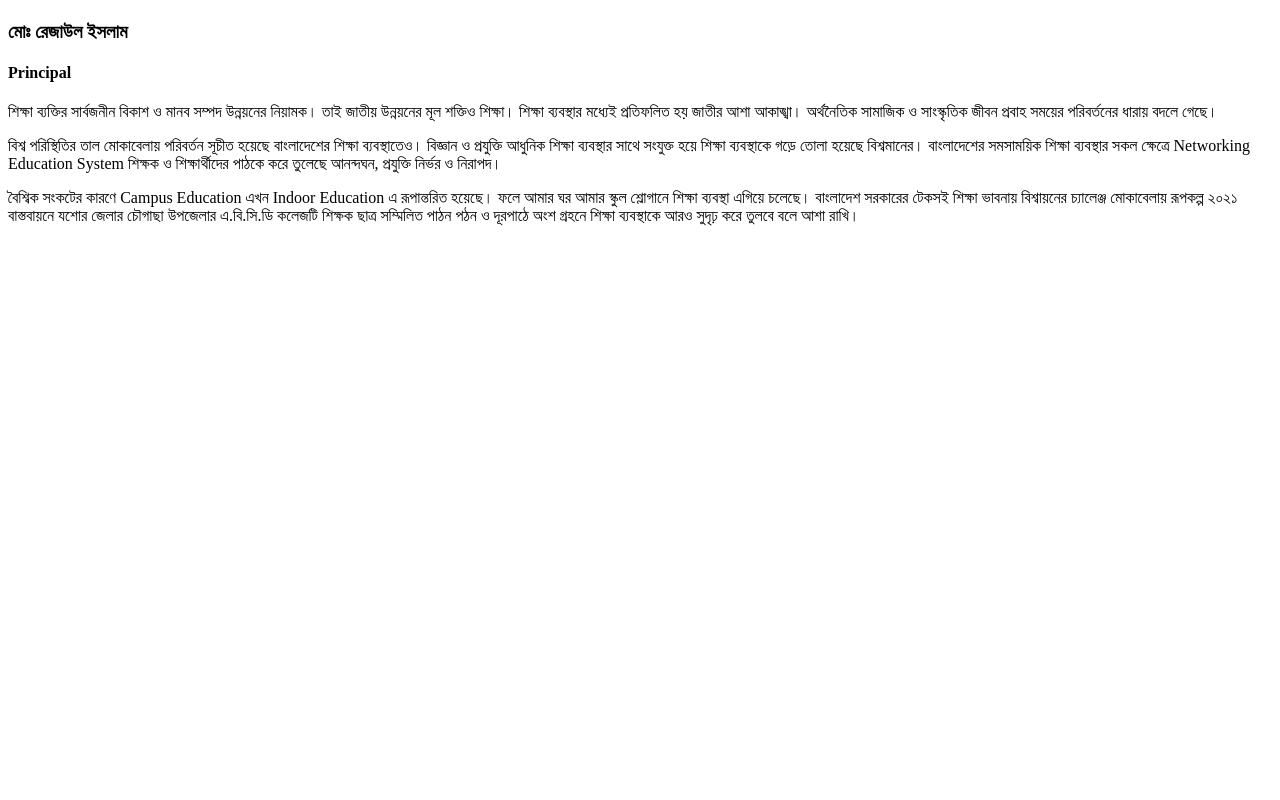
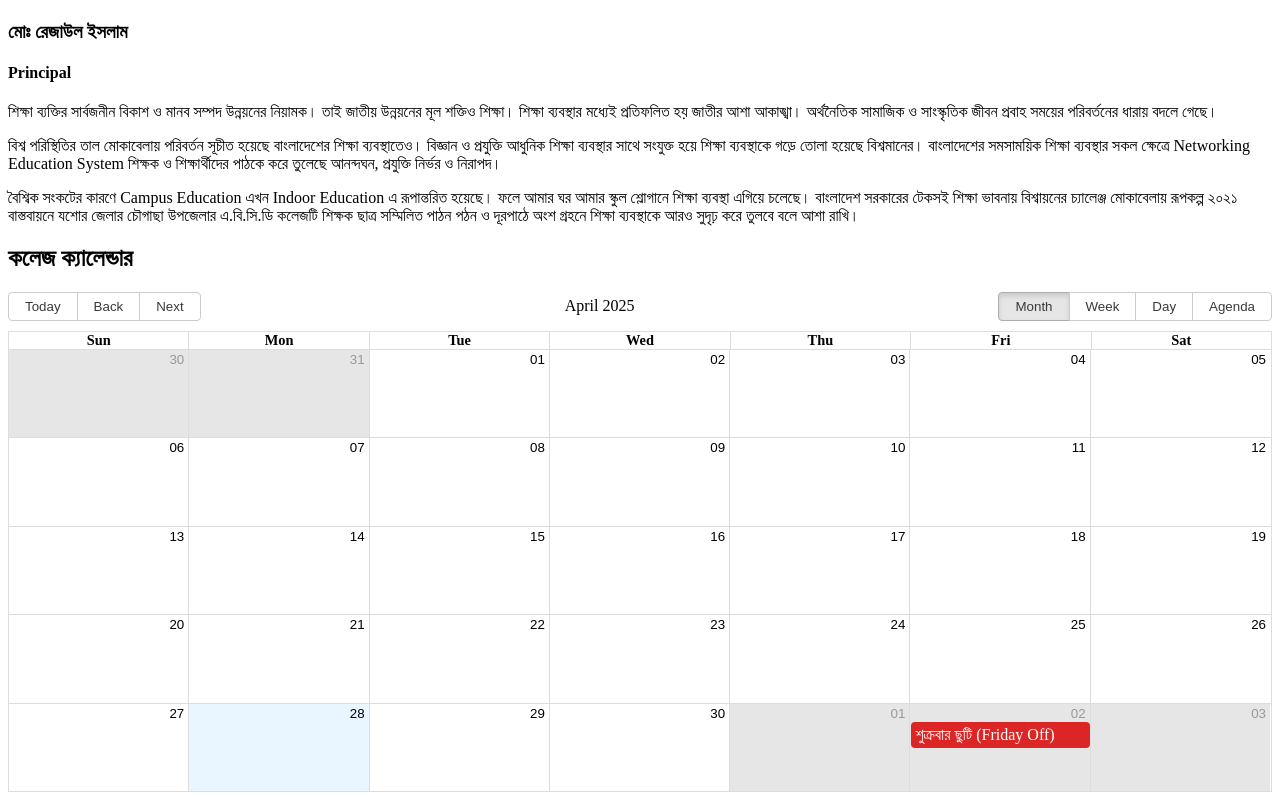
Before and after one commit to ekramul28/Abcd-collage-fontend-webApp, a Next.js app: page /home/PrincipalMessageSection in a window 1280 px wide. Shown: the part 319-1119 px from the top of the page. Before the commit the page ends 800 px from the top, so only its background shows below. Built offline with nearby package versions, Linux system fonts and the light colour scheme.

Commit message:
adding collage celander and princepal message

```diff
--- a/package.json
+++ b/package.json
@@ -18,6 +18,7 @@
     "@radix-ui/react-slot": "^1.2.0",
     "class-variance-authority": "^0.7.1",
     "clsx": "^2.1.1",
+    "date-fns": "^4.1.0",
     "framer-motion": "^12.9.2",
     "jspdf": "^3.0.1",
     "lucide-react": "^0.503.0",
@@ -25,6 +26,7 @@
     "next-themes": "^0.4.6",
     "nodemailer": "^6.10.1",
     "react": "^19.0.0",
+    "react-big-calendar": "^1.18.0",
     "react-dom": "^19.0.0",
     "react-hook-form": "^7.56.1",
     "tailwind-merge": "^3.2.0",
@@ -35,6 +37,7 @@
     "@tailwindcss/postcss": "^4",
     "@types/node": "^20",
     "@types/react": "^19",
+    "@types/react-big-calendar": "^1.16.1",
     "@types/react-dom": "^19",
     "eslint": "^9",
     "eslint-config-next": "15.3.1",
--- a/src/app/globals.css
+++ b/src/app/globals.css
@@ -1,5 +1,18 @@
 @import "tailwindcss";
 @import "tw-animate-css";
+
+/* In your global CSS if needed */
+.rbc-calendar {
+  font-family: "Inter", sans-serif;
+}
+
+.rbc-event {
+  background-color: #1d4ed8;
+  color: white;
+  padding: 2px 4px;
+  border-radius: 4px;
+  font-size: 0.85rem;
+}
 
 @font-face {
   font-family: "HindSiliguri";
--- a/src/pages/home/CollegeCalendarSection.tsx
+++ b/src/pages/home/CollegeCalendarSection.tsx
@@ -1,80 +1,117 @@
 "use client";
+/* eslint-disable @typescript-eslint/no-require-imports */
+import React, { useEffect, useState } from "react";
+import { Calendar, dateFnsLocalizer, Event } from "react-big-calendar";
+import format from "date-fns/format";
+import parse from "date-fns/parse";
+import startOfWeek from "date-fns/startOfWeek";
+import getDay from "date-fns/getDay";
+import addDays from "date-fns/addDays";
+import startOfMonth from "date-fns/startOfMonth";
+import endOfMonth from "date-fns/endOfMonth";
+import isFriday from "date-fns/isFriday";
+import eachDayOfInterval from "date-fns/eachDayOfInterval";
+import isSameDay from "date-fns/isSameDay";
+import "react-big-calendar/lib/css/react-big-calendar.css";
 
-import React from "react";
-import { motion } from "framer-motion";
+const locales = {
+  "en-US": require("date-fns/locale/en-US"),
+};
 
-// Fake data for now (to be replaced by real backend data later)
-const calendarData = [
-  { date: "28 April 2025", day: "Today", status: "Class Started" },
-  { date: "29 April 2025", day: "Tomorrow", status: "Class Started" },
-  { date: "30 April 2025", day: "Wednesday", status: "Exam Scheduled" },
-  { date: "1 May 2025", day: "Thursday", status: "Holiday" },
-  { date: "2 May 2025", day: "Friday", status: "Project Due" },
-];
+const localizer = dateFnsLocalizer({
+  format,
+  parse,
+  startOfWeek,
+  getDay,
+  locales,
+});
 
-// Calendar Item Component
-const CalendarItem = ({
-  date,
-  day,
-  status,
-}: {
-  date: string;
-  day: string;
-  status: string;
-}) => (
-  <motion.div
-    className="bg-white p-6 rounded-xl shadow-lg hover:shadow-2xl transition-shadow duration-300 transform hover:scale-105"
-    variants={fadeInUp}
-  >
-    <h3 className="text-xl font-semibold text-primary mb-2">{day}</h3>
-    <p className="text-gray-600 text-sm mb-2">{date}</p>
-    <p className="text-sm text-gray-500">{status}</p>
-  </motion.div>
-);
+const CollegeCalendarSection = () => {
+  const [events, setEvents] = useState<Event[]>([]);
 
-// College Calendar Section
-const CollegeCalendarSection = () => {
+  useEffect(() => {
+    // Example government holidays (you can replace or load from API)
+    const governmentHolidays: Event[] = [
+      {
+        title: "বিজয় দিবস (Victory Day)",
+        start: new Date(2025, 11, 16),
+        end: new Date(2025, 11, 16),
+        allDay: true,
+        resource: { isHoliday: true, type: "gov" },
+      },
+      {
+        title: "স্বাধীনতা দিবস (Independence Day)",
+        start: new Date(2025, 2, 26),
+        end: new Date(2025, 2, 26),
+        allDay: true,
+        resource: { isHoliday: true, type: "gov" },
+      },
+    ];
+
+    // Generate Fridays off for May 2025
+    const fridayEvents: Event[] = eachDayOfInterval({
+      start: startOfMonth(new Date(2025, 4)),
+      end: endOfMonth(new Date(2025, 4)),
+    })
+      .filter((date) => isFriday(date))
+      .map((friday) => ({
+        title: "শুক্রবার ছুটি (Friday Off)",
+        start: friday,
+        end: friday,
+        allDay: true,
+        resource: { isHoliday: true, type: "friday" },
+      }));
+
+    // Combine with your custom college events
+    const collegeEvents: Event[] = [
+      {
+        title: "Orientation Program",
+        start: new Date(2025, 4, 10, 10, 0),
+        end: new Date(2025, 4, 10, 12, 0),
+      },
+      {
+        title: "Semester Final Exam",
+        start: new Date(2025, 4, 20),
+        end: new Date(2025, 4, 25),
+      },
+    ];
+
+    setEvents([...collegeEvents, ...fridayEvents, ...governmentHolidays]);
+  }, []);
+
+  // Color different holidays differently
+  const eventStyleGetter = (event: Event) => {
+    if (event.resource?.isHoliday) {
+      const color = event.resource.type === "gov" ? "#2563eb" : "#dc2626"; // Blue for gov, red for Friday
+      return {
+        style: {
+          backgroundColor: color,
+          borderRadius: "4px",
+          color: "white",
+          border: "none",
+          padding: "4px",
+        },
+      };
+    }
+    return {};
+  };
+
   return (
-    <section className="bg-white py-16">
-      <div className="container mx-auto px-4 sm:px-6 lg:px-8">
-        <motion.h2
-          variants={fadeInUp}
-          initial="hidden"
-          whileInView="visible"
-          viewport={{ once: true }}
-          className="text-3xl sm:text-4xl font-semibold text-center mb-8"
-        >
-          College Calendar
-        </motion.h2>
-
-        <motion.div
-          variants={fadeInUp}
-          initial="hidden"
-          whileInView="visible"
-          viewport={{ once: true }}
-          className="grid grid-cols-1 sm:grid-cols-2 lg:grid-cols-3 gap-8"
-        >
-          {calendarData.map((event, index) => (
-            <CalendarItem
-              key={index}
-              date={event.date}
-              day={event.day}
-              status={event.status}
-            />
-          ))}
-        </motion.div>
+    <section className="px-4 py-10">
+      <h2 className="text-3xl font-bold mb-6 text-center">কলেজ ক্যালেন্ডার</h2>
+      <div className="max-w-5xl mx-auto shadow-lg rounded-lg p-4 bg-white">
+        <Calendar
+          localizer={localizer}
+          events={events}
+          startAccessor="start"
+          endAccessor="end"
+          views={["month", "week", "day", "agenda"]}
+          style={{ height: 500 }}
+          eventPropGetter={eventStyleGetter}
+        />
       </div>
     </section>
   );
 };
 
-const PrincipalAndCalendar = () => {
-  return (
-    <div className="space-y-16">
-      <PrincipalMessageSection />
-      <CollegeCalendarSection />
-    </div>
-  );
-};
-
-export default PrincipalAndCalendar;
+export default CollegeCalendarSection;
--- a/src/pages/home/PrincipalMessageSection.tsx
+++ b/src/pages/home/PrincipalMessageSection.tsx
@@ -2,6 +2,7 @@
 import Image from "next/image";
 import { motion } from "framer-motion";
 import React from "react";
+import CollegeCalendarSection from "./CollegeCalendarSection";
 
 const PrincipalMessageSection = () => {
   // Fade-in animation
@@ -11,8 +12,8 @@ const PrincipalMessageSection = () => {
   };
 
   return (
-    <div className="  py-20">
-      <section className="container mx-auto px-4 sm:px-6 lg:px-8">
+    <div className="flex container mx-auto px-4 sm:px-6 lg:px-8 gap-2 py-20">
+      <section className=" flex-1/2 ">
         <motion.h2
           variants={fadeInUp}
           initial="hidden"
@@ -72,6 +73,9 @@ const PrincipalMessageSection = () => {
           </div>
         </motion.div>
       </section>
+      <div className="flex-1/2">
+        <CollegeCalendarSection />
+      </div>
     </div>
   );
 };
```
Also changed, not shown: 1 other file (tests, documents, lock files or other folders).
